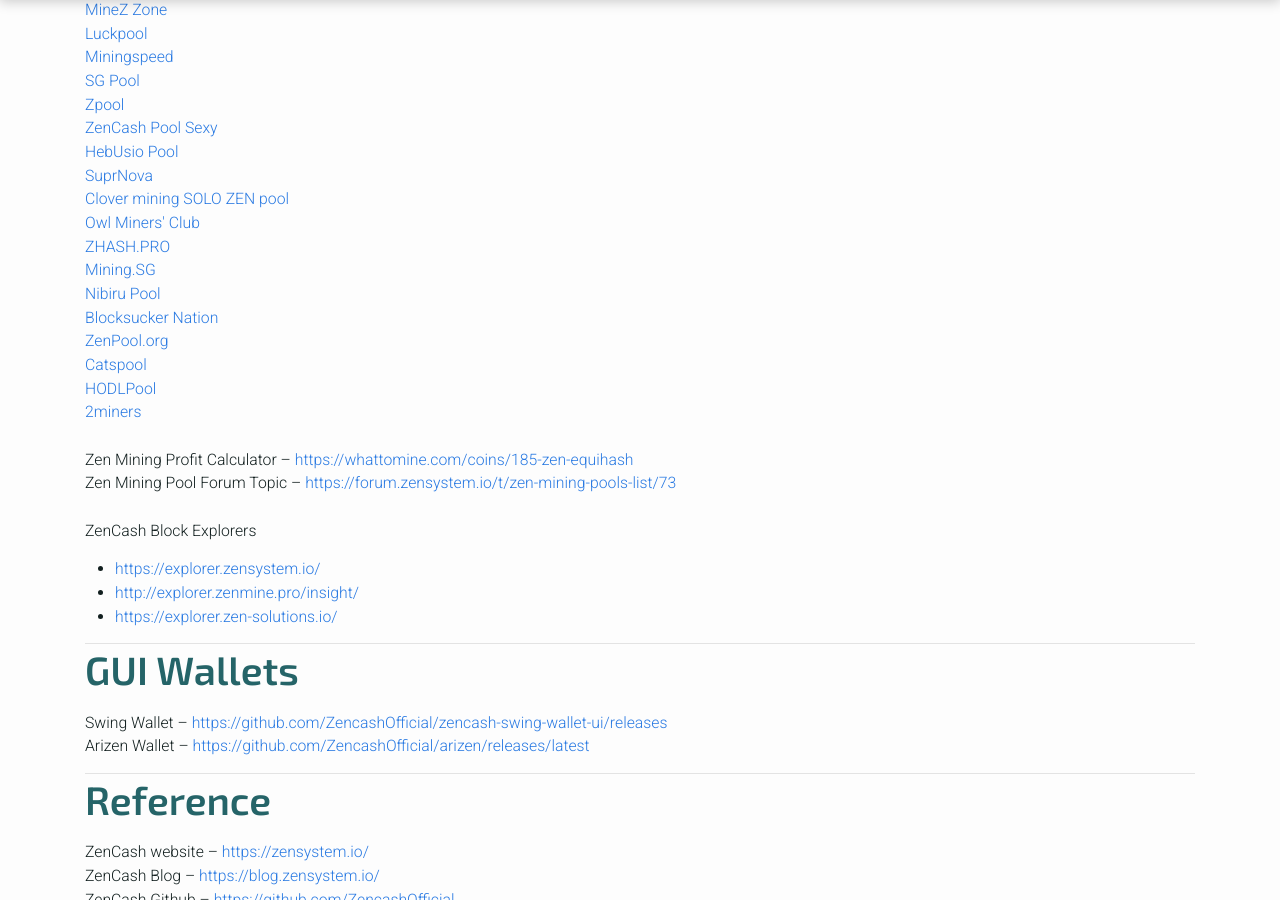
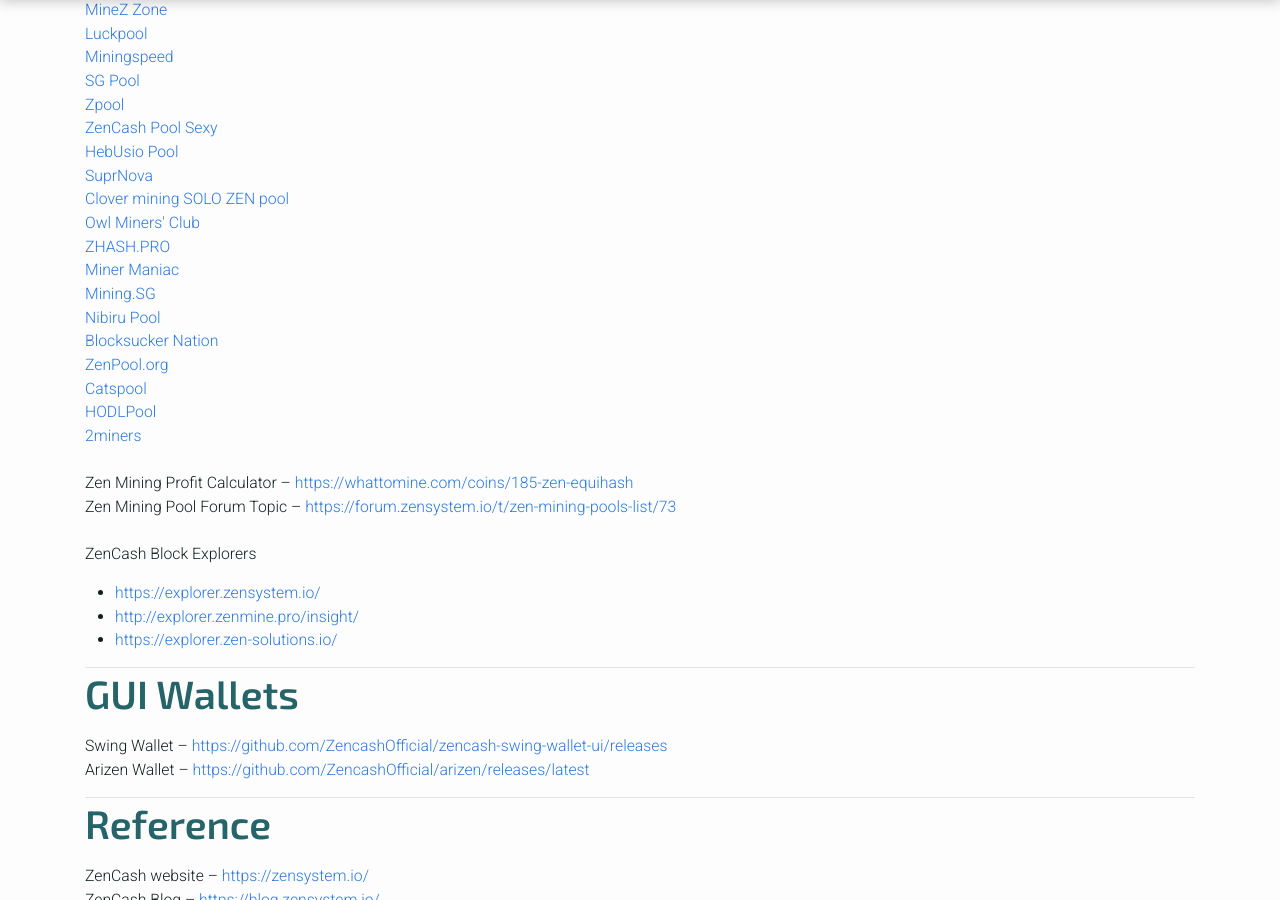
Before and after one commit to tarrenj/website, a Jekyll site: the page built from mining-pools.html, in a window 1280 px wide and 900 px high, scrolled down 570 px. Built offline with Jekyll 4.4.1, drawn with Linux system fonts in a browser that asks for light colours.

Commit message:
Add new mining pool

```diff
--- a/_includes/content/mining-pools.html
+++ b/_includes/content/mining-pools.html
@@ -12,6 +12,7 @@
   <li><a href="http://zencoin.su">Clover mining SOLO ZEN pool</a></li>
   <li><a href="http://zen.owlminingclub.com/">Owl Miners' Club</a></li>
   <li><a href="https://zhash.pro/">ZHASH.PRO</a></li>
+  <li><a href="http://www.minermaniac.com/">Miner Maniac</a></li>
   <li><a href="https://pool.mining.sg/">Mining.SG</a></li>
   <li><a href="http://zen.nibirupool.com/">Nibiru Pool</a></li>
   <li><a href="http://zen.blocksuckernation.com/">Blocksucker Nation</a></li>
```
Also changed, not shown: 5 other files.
